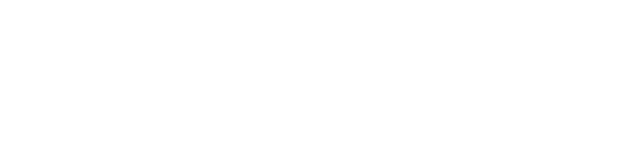
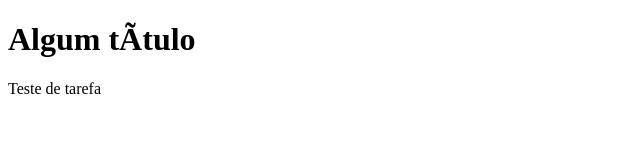
Before and after one commit to christiandrocha/git_teste, a plain HTML site: page index.html in a window 1280 px wide. Shown: the whole page, without its empty margins (0-640 px from the left). Drawn offline with Linux system fonts and the light colour scheme.

Commit message:
Adição de título no corpo da página

```diff
--- a/index.html
+++ b/index.html
@@ -7,6 +7,7 @@
         <title>Tutorial de Git</title>
     </head>
     <body>
-
+        <h1>Algum título</h1>
+        <p>Teste de tarefa</p>
     </body>
 </html>
```
